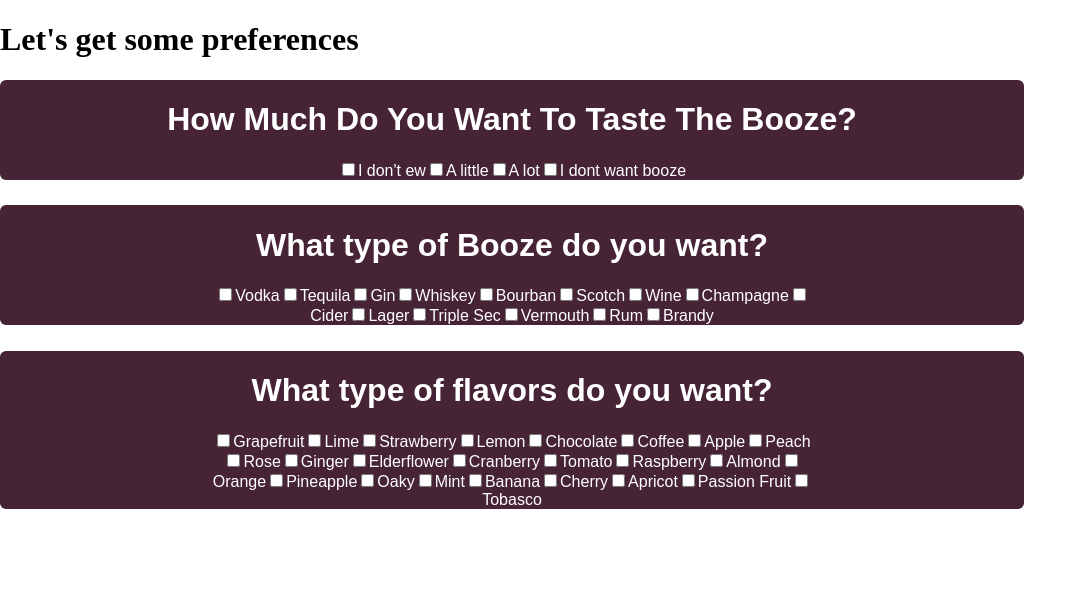
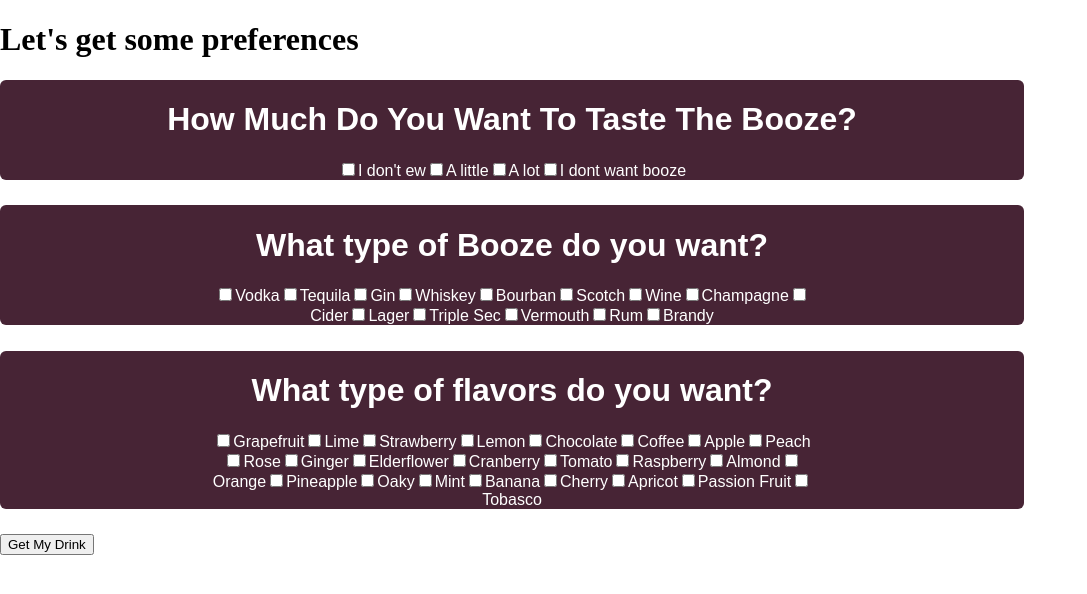
Before and after one commit to BlueNealis/what-should-I-order, a Next.js app: page /drinkPreference/form in a window 1280 px wide. Shown: the top 594 px of the page, without its empty margins (0-1087 px from the left). Built offline with nearby package versions, Linux system fonts and the light colour scheme; a web font is replaced by a local one.

Commit message:
Add prevent default to submit

```diff
--- a/pages/drinkPreference/form.js
+++ b/pages/drinkPreference/form.js
@@ -70,6 +70,10 @@ export default function form() {
     }
   }
 
+  const handleSubmit = (e) => {
+    e.preventDefault()
+  }
+
   return(
     <form>
       <h1>Let's get some preferences</h1>
@@ -93,6 +97,7 @@ export default function form() {
       options={flavor}
       handleClick={handleChange}
       id={"flavor"}/>
+      <button onClick={handleSubmit}>Get My Drink</button>
     </form>
   )
 }
```
